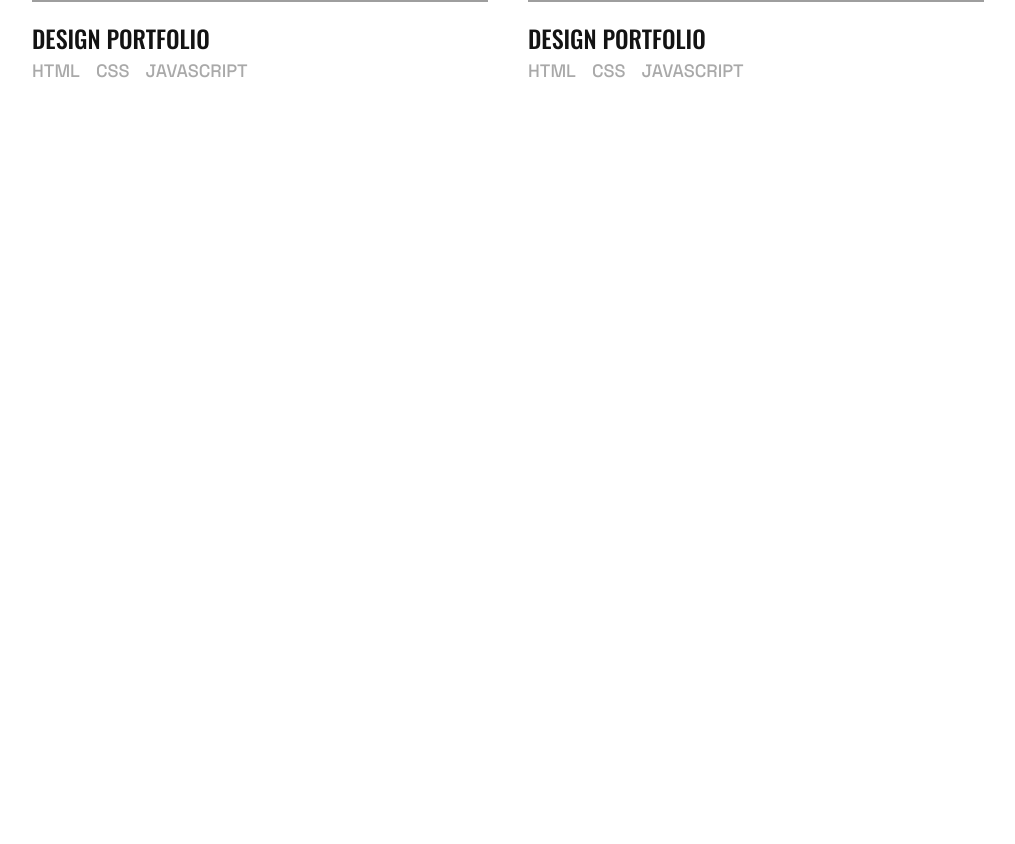
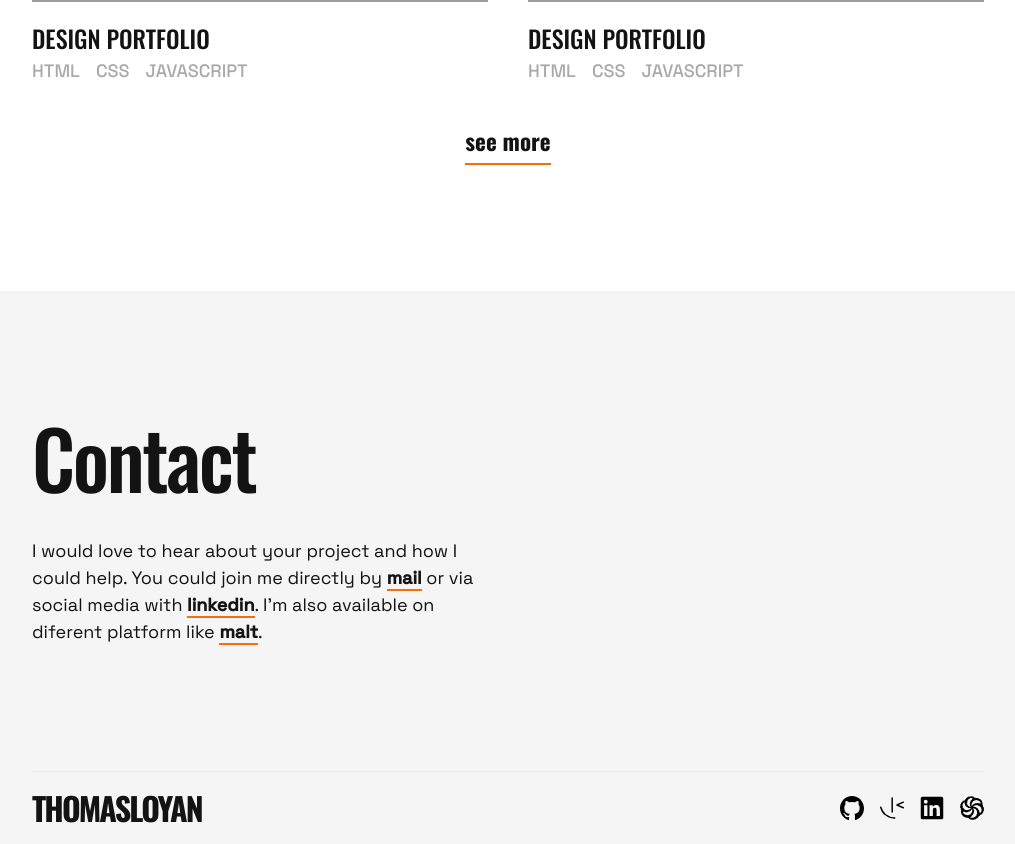
Before and after one commit to tloyan/portfolio, a Next.js app: page / in a window 1280 px wide. Shown: the part 4120-4964 px from the top of the page, without its empty margins (132-1147 px from the left). Before the commit the page ends 4326 px from the top, so only its background shows below. Built offline with nearby package versions, Linux system fonts and the light colour scheme; grey boxes are pictures that could not be loaded.

Commit message:
add contact section and add some change to project section

```diff
--- /dev/null
+++ b/app/components/ContactSection/ContactSection.tsx
@@ -0,0 +1,42 @@
+import {
+  GithubIcon,
+  FrontendMentorIcon,
+  CodewarsIcon,
+  LinkedinIcon,
+} from "@/app/icons/SocialIcons";
+import { SVGProps, JSX } from "react";
+
+export function ContactSection() {
+  return (
+    <footer className="flex flex-col px-[1.6rem] sm:px-[3.2rem] lg:px-[16.4rem] bg-neutral-100 pt-[5.6rem] sm:pt-[12.6rem]">
+      <div className="flex flex-col w-full lg:w-1/2 gap-[4rem]">
+          <p className="font-oswald text-[4rem] font-medium leading-none tracking-[-.03em] sm:text-[7.2rem] lg:text-[8rem] text-center sm:text-start">Contact</p>
+          <p className="font-grotesk text-[1.4rem] text-center sm:text-[1.8rem] sm:text-start">I would love to hear about your project and how I could help. You could join me directly by <a href="mail:to='thomas.loyan@gmail.com'" className="font-bold border-b-[.2rem] hover:text-primary border-primary">mail</a> or via social media with <a href="" className="font-bold border-b-[.2rem] hover:text-primary border-primary">linkedin</a>. I’m also available on diferent platform like <a href="" className="font-bold border-b-[.2rem] hover:text-primary border-primary">malt</a>.</p>
+      </div>
+      <div className="flex items-center justify-between border-t-[.1rem] py-[2rem] mt-[5.6rem] sm:mt-[12.6rem]">
+        <p className="font-oswald text-[2.2rem] font-bold uppercase leading-none tracking-[-.06em] sm:text-[3.2rem]">
+          thomasloyan
+        </p>
+        <div className="flex space-x-[1.2rem] sm:space-x-[1.6rem]">
+          <Icon svg={GithubIcon} />
+          <Icon svg={FrontendMentorIcon} />
+          <Icon svg={LinkedinIcon} />
+          <Icon svg={CodewarsIcon} />
+        </div>
+      </div>
+    </footer>
+  )
+}
+
+function Icon({
+  svg,
+}: {
+  svg: (props: SVGProps<SVGSVGElement>) => JSX.Element;
+}) {
+  const Svg = svg;
+  return (
+    <div className="h-auto w-[2rem] hover:fill-orange-600 sm:w-[2.4rem]">
+      <Svg className="" />
+    </div>
+  );
+}
--- a/app/components/ProjectsSection/ProjectsSection.tsx
+++ b/app/components/ProjectsSection/ProjectsSection.tsx
@@ -18,6 +18,7 @@ export function ProjectsSection() {
         <Card />
         <Card />
       </div>
+      <button className="font-oswald text-[2.3rem] font-bold border-primary border-b-[.2rem] py-[.4rem] hover:text-primary self-center">see more</button>
     </section>
   );
 }
@@ -40,7 +41,7 @@ function Card() {
         <div
           className={cn(
             "hidden absolute left-0 top-0 h-full w-full flex-col items-center justify-center space-y-[2rem] bg-[rgba(256,256,256,.5)] font-oswald text-[1.6rem] font-medium",
-            active && "lg:flex",
+            active && "xl:flex",
           )}
         >
           <button className="border-primary border-b-[.2rem] py-[1.2rem] uppercase hover:text-primary">
@@ -59,7 +60,7 @@ function Card() {
         <p>CSS</p>
         <p>JAVASCRIPT</p>
       </div>
-      <div className="mt-[1.8rem] flex gap-[2.4rem] font-oswald text-[1.6rem] font-medium lg:hidden">
+      <div className="mt-[1.8rem] flex gap-[2.4rem] font-oswald text-[1.6rem] font-medium xl:hidden">
         <button className="border-primary border-b-[.2rem] py-[1.2rem] uppercase hover:text-primary">
           view project
         </button>
--- a/app/page.tsx
+++ b/app/page.tsx
@@ -4,6 +4,7 @@ import { WorkWithSection } from "./components/WorkWithSection/WorkWithSection"
 import { StackSection } from "./components/StackSection/StackSection"
 import { AboutSection } from "./components/AboutSection/AboutSection"
 import { ProjectsSection } from "./components/ProjectsSection/ProjectsSection"
+import { ContactSection } from "./components/ContactSection/ContactSection"
 
 export default function Page() {
   return (
@@ -16,6 +17,9 @@ export default function Page() {
         <AboutSection />
         <ProjectsSection />
       </main>
+      <footer className="">
+        <ContactSection />
+      </footer>
     </div>
   )
 }
```
